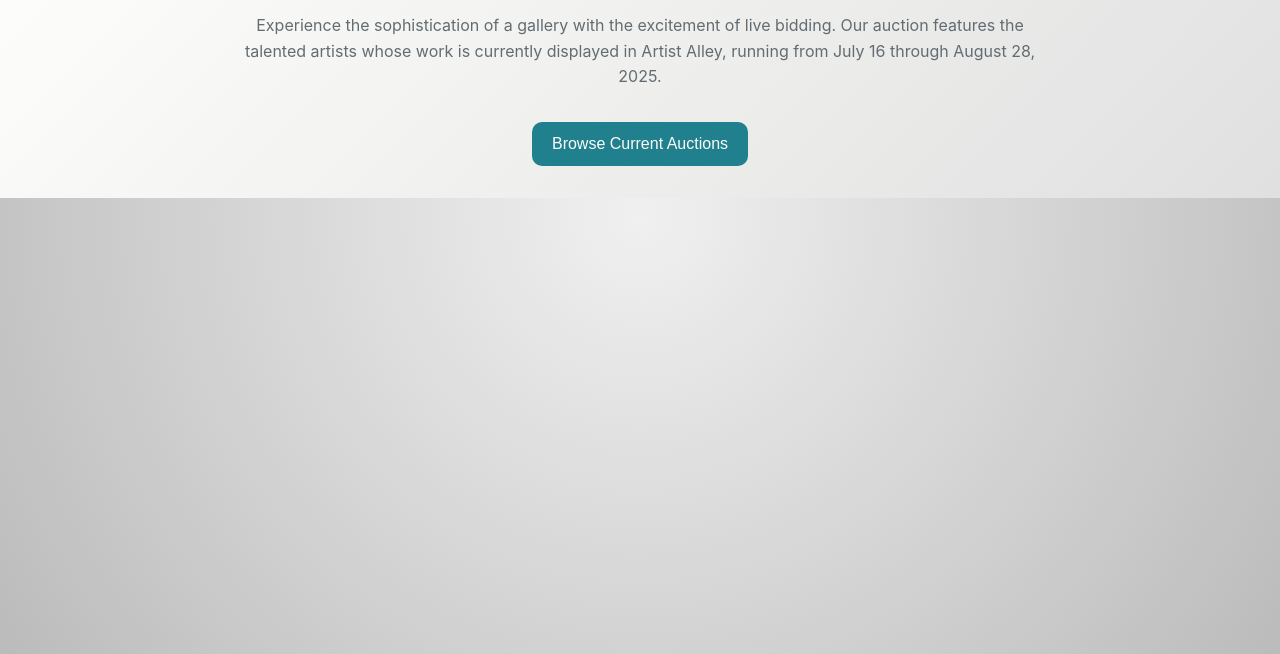
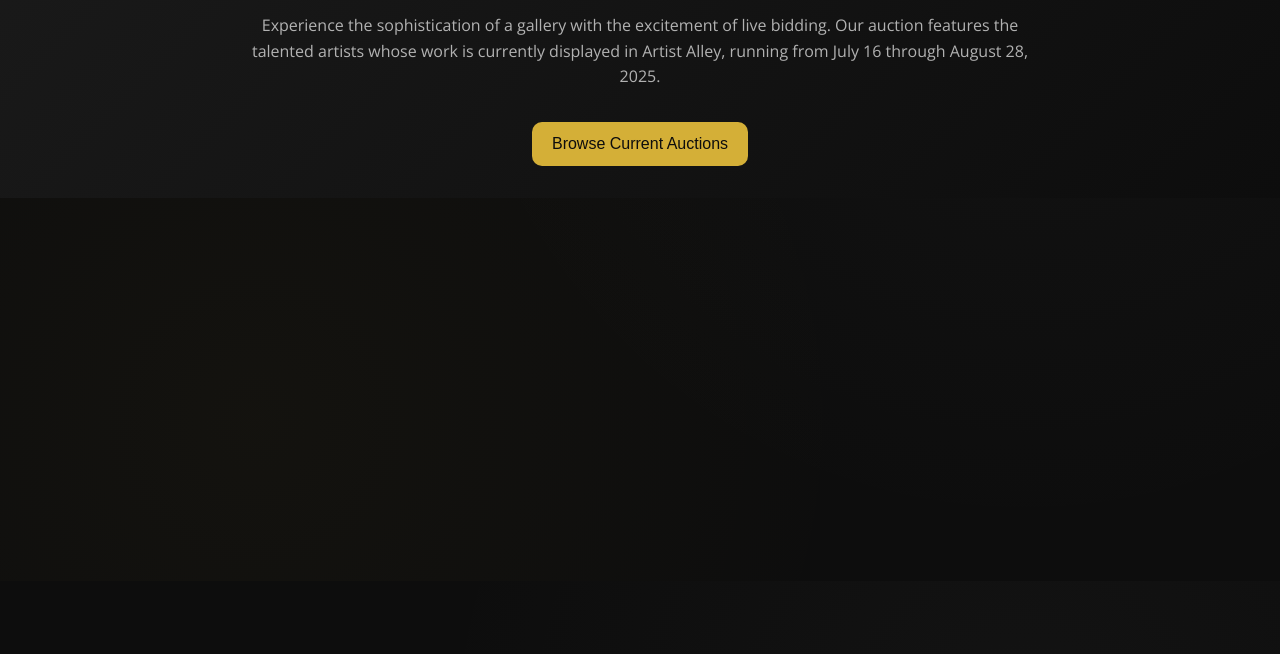
Before and after one commit to Kmberry1989/Auction, a website: page index.html in a window 1280 px wide. Shown: the part 219-873 px from the top of the page. Drawn offline with nearby package versions, Linux system fonts and the light colour scheme; a web font is replaced by a local one.

Commit message:
Apply cinematic theme

```diff
--- a/index.html
+++ b/index.html
@@ -4,6 +4,7 @@
     <meta charset="UTF-8">
     <meta name="viewport" content="width=device-width, initial-scale=1.0">
     <title>Kokomo Artist Alley - Online Art Auction</title>
+    <link href="https://fonts.googleapis.com/css2?family=Playfair+Display:wght@400;500;600;700&family=Open+Sans:wght@300;400;600;700&display=swap" rel="stylesheet">
     <link rel="stylesheet" href="style.css">
     <link rel="stylesheet" href="https://cdnjs.cloudflare.com/ajax/libs/font-awesome/6.4.0/css/all.min.css">
 </head>
--- a/style.css
+++ b/style.css
@@ -1,26 +1,38 @@
 
 :root {
+  /* Cinematic theme overrides */
+  --cinematic-bg-primary: #0D0D0D;
+  --cinematic-bg-secondary: #1A1A1A;
+  --cinematic-text: #F5F5F5;
+  --cinematic-text-secondary: rgba(245, 245, 245, 0.7);
+  --cinematic-silver: #C0C0C0;
+  --cinematic-gold: #D4AF37;
+  --cinematic-gold-hover: #B8941F;
+  --cinematic-border: rgba(245, 245, 245, 0.1);
+  --cinematic-card-bg: rgba(26, 26, 26, 0.9);
+  --cinematic-overlay: rgba(13, 13, 13, 0.98);
+
   /* Colors */
-  --color-background: #e0e0e0;
-  --color-surface: rgba(255, 255, 253, 1);
-  --color-text: rgba(19, 52, 59, 1);
-  --color-text-secondary: rgba(98, 108, 113, 1);
-  --color-primary: rgba(33, 128, 141, 1);
-  --color-primary-hover: rgba(29, 116, 128, 1);
-  --color-primary-active: rgba(26, 104, 115, 1);
-  --color-secondary: rgba(94, 82, 64, 0.12);
-  --color-secondary-hover: rgba(94, 82, 64, 0.2);
-  --color-secondary-active: rgba(94, 82, 64, 0.25);
-  --color-border: rgba(94, 82, 64, 0.2);
-  --color-btn-primary-text: rgba(252, 252, 249, 1);
-  --color-card-border: rgba(94, 82, 64, 0.12);
-  --color-card-border-inner: rgba(94, 82, 64, 0.12);
+  --color-background: var(--cinematic-bg-primary);
+  --color-surface: var(--cinematic-bg-secondary);
+  --color-text: var(--cinematic-text);
+  --color-text-secondary: var(--cinematic-text-secondary);
+  --color-primary: var(--cinematic-gold);
+  --color-primary-hover: var(--cinematic-gold-hover);
+  --color-primary-active: var(--cinematic-gold-hover);
+  --color-secondary: rgba(245, 245, 245, 0.05);
+  --color-secondary-hover: rgba(245, 245, 245, 0.1);
+  --color-secondary-active: rgba(245, 245, 245, 0.15);
+  --color-border: var(--cinematic-border);
+  --color-btn-primary-text: var(--cinematic-bg-primary);
+  --color-card-border: var(--cinematic-border);
+  --color-card-border-inner: var(--cinematic-border);
   --color-error: rgba(192, 21, 47, 1);
-  --color-success: rgba(33, 128, 141, 1);
+  --color-success: var(--cinematic-gold);
   --color-warning: rgba(168, 75, 47, 1);
   --color-info: rgba(98, 108, 113, 1);
-  --color-focus-ring: rgba(33, 128, 141, 0.4);
-  --color-select-caret: rgba(19, 52, 59, 0.8);
+  --color-focus-ring: rgba(212, 175, 55, 0.4);
+  --color-select-caret: rgba(245, 245, 245, 0.8);
 
   /* Common style patterns */
   --focus-ring: 0 0 0 3px var(--color-focus-ring);
@@ -37,8 +49,8 @@
   --color-info-rgb: 98, 108, 113;
 
   /* Typography */
-  --font-family-base: "FKGroteskNeue", "Geist", "Inter", -apple-system,
-    BlinkMacSystemFont, "Segoe UI", Roboto, sans-serif;
+  --font-family-heading: "Playfair Display", serif;
+  --font-family-base: "Open Sans", sans-serif;
   --font-family-mono: "Berkeley Mono", ui-monospace, SFMono-Regular, Menlo,
     Monaco, Consolas, monospace;
   --font-size-xs: 11px;
@@ -91,9 +103,12 @@
     inset 0 -1px 0 rgba(0, 0, 0, 0.03);
 
   /* Animation */
-  --duration-fast: 150ms;
+  --duration-fast: 300ms;
   --duration-normal: 250ms;
-  --ease-standard: cubic-bezier(0.16, 1, 0.3, 1);
+  --duration-cinematic: 800ms;
+  --duration-slow: 1200ms;
+  --ease-standard: cubic-bezier(0.25, 0.46, 0.45, 0.94);
+  --ease-cinematic-out: cubic-bezier(0.165, 0.84, 0.44, 1);
 
   /* Layout */
   --container-sm: 640px;
@@ -224,12 +239,19 @@ html {
   background-color: var(--color-background);
   -webkit-font-smoothing: antialiased;
   box-sizing: border-box;
+  scroll-behavior: smooth;
 }
 
 body {
-  background: radial-gradient(circle at 50% 50%, #f0f0f0 0%, #bbb 100%);
   margin: 0;
   padding: 0;
+  background: var(--color-background);
+  color: var(--color-text);
+  overflow-x: hidden;
+  background-image:
+    radial-gradient(circle at 20% 80%, rgba(212, 175, 55, 0.03) 0%, transparent 50%),
+    radial-gradient(circle at 80% 20%, rgba(192, 192, 192, 0.03) 0%, transparent 50%);
+  background-attachment: fixed;
 }
 
 *,
@@ -246,7 +268,8 @@ h4,
 h5,
 h6 {
   margin: 0;
-  font-weight: var(--font-weight-semibold);
+  font-family: var(--font-family-heading);
+  font-weight: 400;
   line-height: var(--line-height-tight);
   color: var(--color-text);
   letter-spacing: var(--letter-spacing-tight);
@@ -273,6 +296,7 @@ h6 {
 
 p {
   margin: 0 0 var(--space-16) 0;
+  font-family: var(--font-family-base);
 }
 
 a {
```
